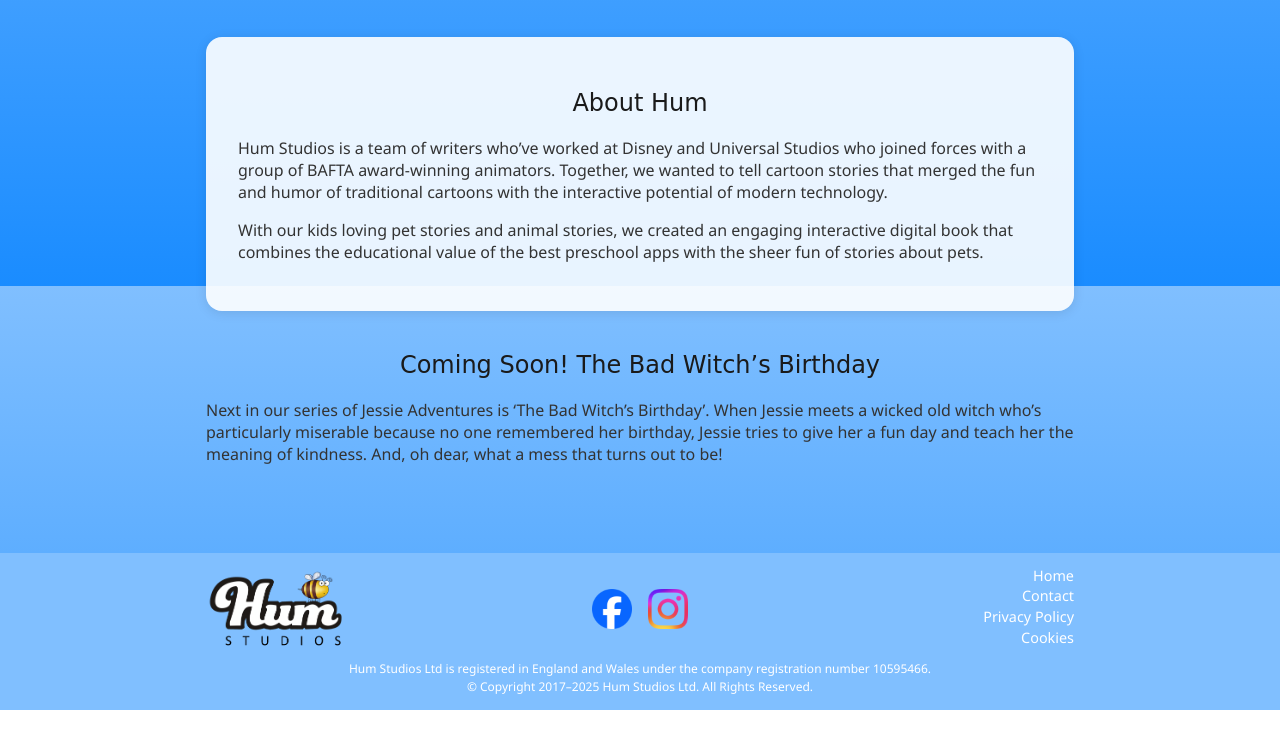
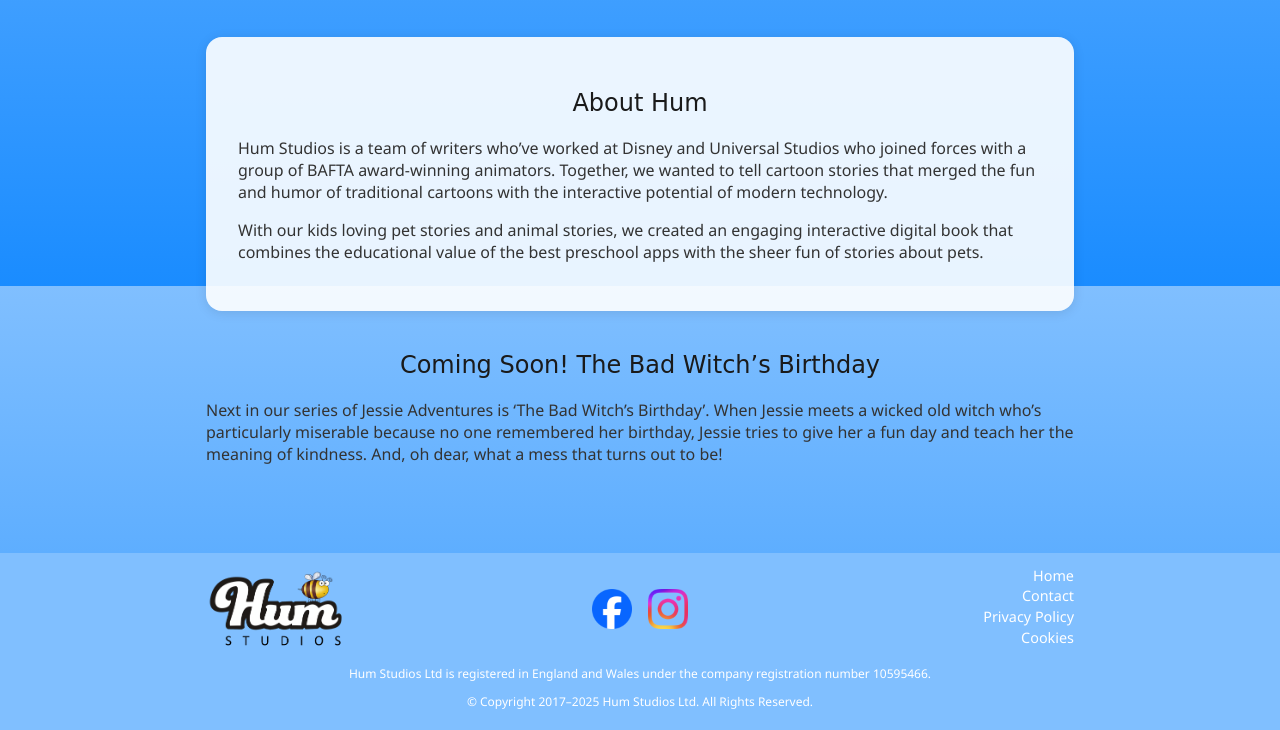
Before and after one commit to humstudios/website_mk1, a plain HTML site: page index.html in a window 1280 px wide. Shown: the part 3714-4444 px from the top of the page. Drawn offline with Linux system fonts and the light colour scheme; a web font is replaced by a local one.

Commit message:
Update styles.css

```diff
--- a/assets/css/styles.css
+++ b/assets/css/styles.css
@@ -348,9 +348,9 @@ footer:not(.custom-footer) {
   font-size: 0.75rem;
   max-width: 900px;
   margin: 0 auto;
-  line-height: 0.5;
-  margin-top: 0.25rem;
-  margin-bottom: 0.2rem;
+  line-height: 1.3;
+  margin-top: 0.3rem;
+  margin-bottom: 0.3rem;
 }
 
 /* Responsive layout */
```
